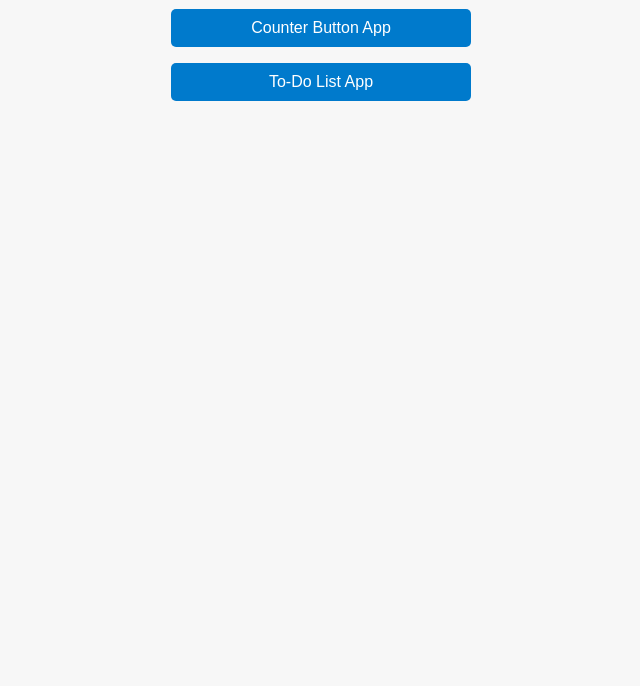
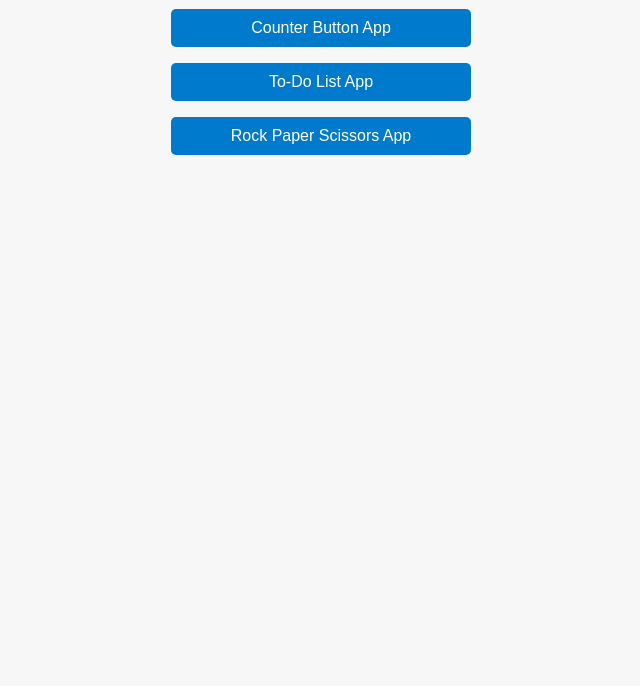
Before and after one commit to RevatiRaut998/js-basic-apps, a plain HTML site: page index.html in a window 1280 px wide. Shown: the part 114-800 px from the top of the page, without its empty margins (319-959 px from the left). Drawn offline with Linux system fonts and the light colour scheme.

Commit message:
updated index.html file

```diff
--- a/index.html
+++ b/index.html
@@ -40,6 +40,7 @@
   <div class="project-list">
     <a href="./counter-button-app/">Counter Button App</a>
     <a href="./todo-app/">To-Do List App</a>
+    <a href="./rock-paper-scissor-app/">Rock Paper Scissors App</a>
     <!-- Add more links as you build more apps -->
   </div>
 </body>
```
